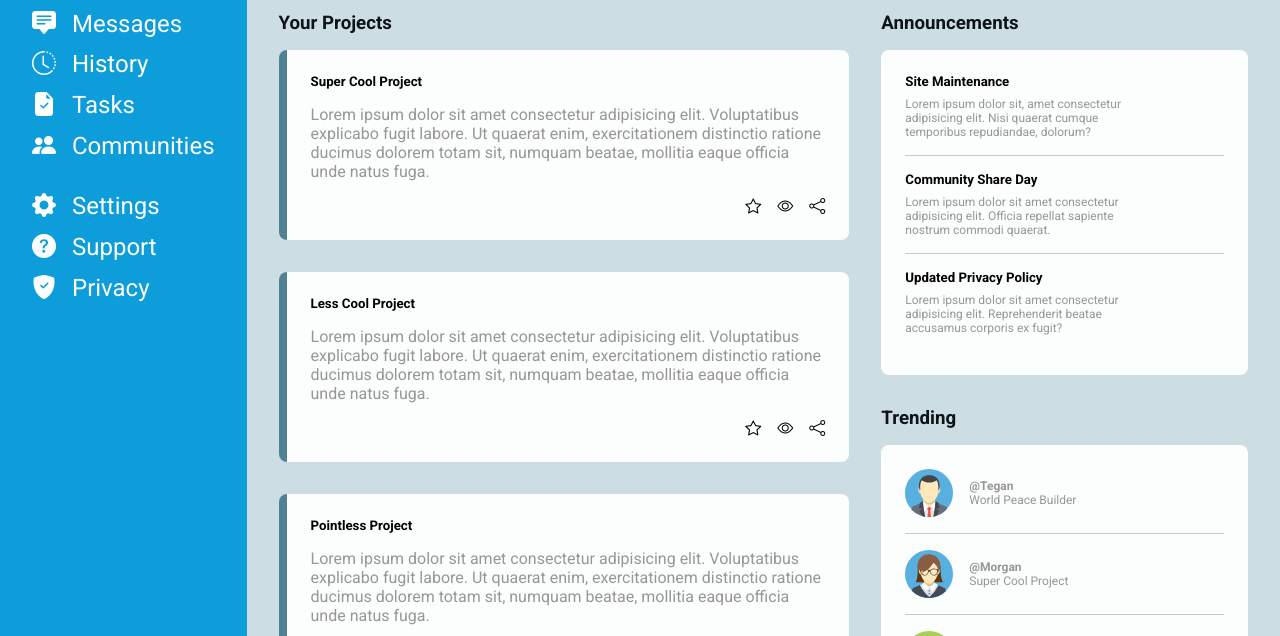
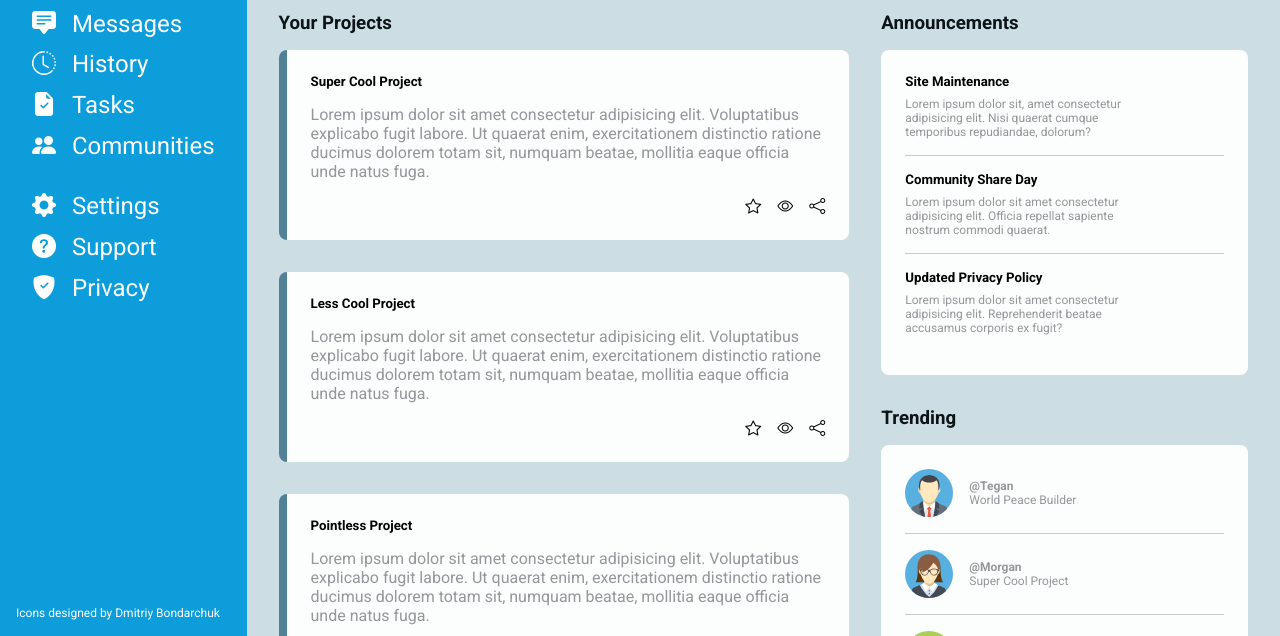
Before and after one commit to newmanem23/admin-dashboard, a plain HTML site: page index.html in a window 1280 px wide. Shown: the part 164-800 px from the top of the page. Drawn offline with nearby package versions, Linux system fonts and the light colour scheme.

Commit message:
Add credit for icon artist

```diff
--- a/index.html
+++ b/index.html
@@ -28,6 +28,7 @@
             <li><a href="#"><i class="bi bi-question-circle-fill"></i><div>Support</div></a></li>
             <li><a href="#"><i class="bi bi-shield-fill-check"></i><div>Privacy</div></a></li>
         </ul>
+        <div class="credit"><a href="https://iconscout.com/contributors/dmitriy-bondarchuk">Icons designed by Dmitriy Bondarchuk</a></div>
     </div>
     <div class="header bold">
         <div class="search">
--- a/styles.css
+++ b/styles.css
@@ -22,6 +22,7 @@
 }
 
 .sidebar {
+    position: relative;
     display: grid;
     gap: 2rem;
     grid-auto-flow: row;
@@ -216,3 +217,12 @@
     gap: 1rem;
     justify-content: flex-end;
 }
+
+.credit {
+    color: var(--background);
+    font-size: 0.75rem;
+    position: absolute;
+    bottom: 1rem;
+    right: auto;
+    left: 1rem;
+}
```
